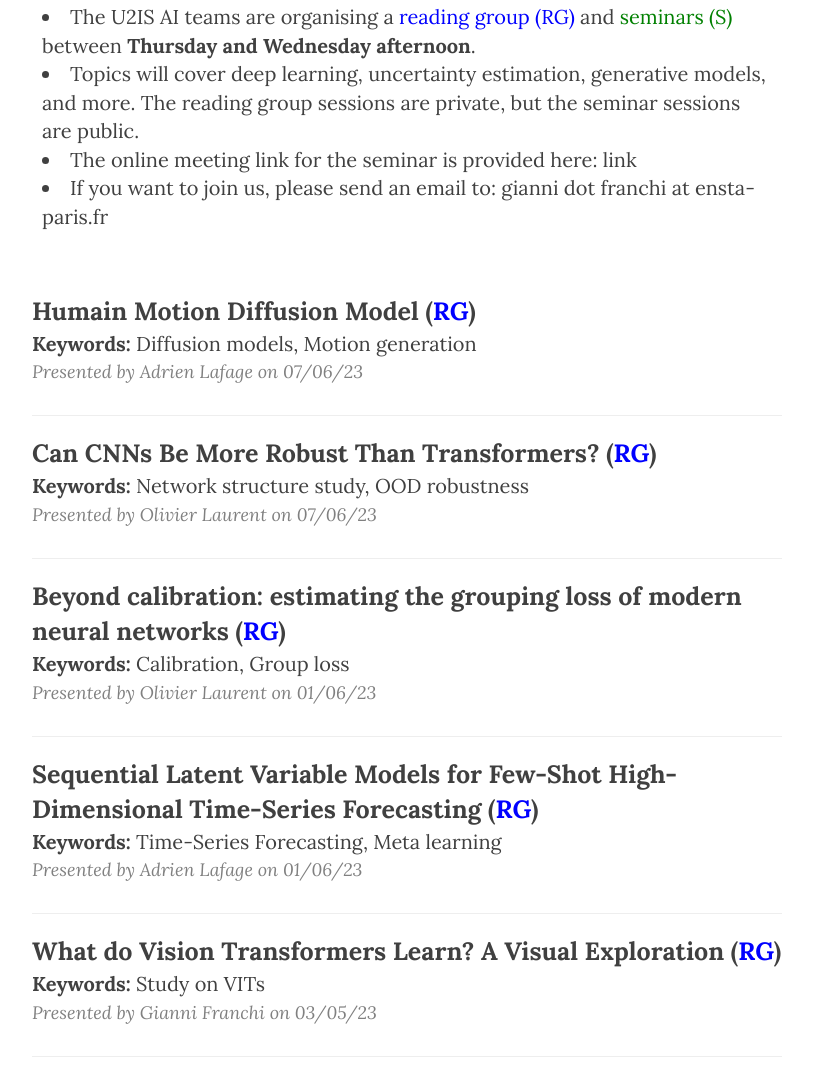
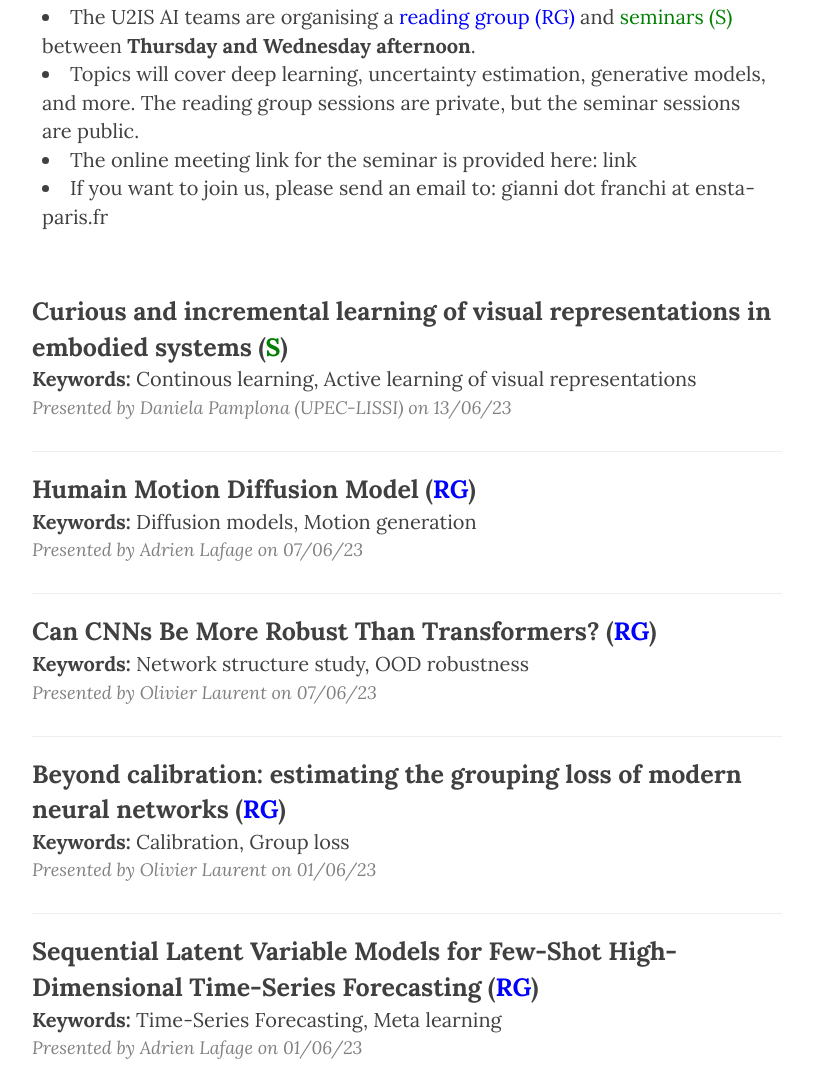
Before and after one commit to ENSTA-U2IS-AI/Reading-Group, a plain HTML site: page index.html in a window 1280 px wide. Shown: the part 893-1967 px from the top of the page, without its empty margins (233-1046 px from the left). Drawn offline with nearby package versions, Linux system fonts and the light colour scheme.

Commit message:
update seminar 13/06

```diff
--- a/index.html
+++ b/index.html
@@ -107,6 +107,23 @@
 
         <div class="row">
             <div class="col-lg-8 col-lg-offset-2 col-md-10 col-md-offset-1">
+
+
+                <div class="post-preview">
+                    <!-- <a href="https://arxiv.org/pdf/2209.14916.pdf"> -->
+                        <span class="subheading" style="font-size: 25px; font-weight: bold;">
+                            Curious and incremental learning of visual representations in embodied systems (<font style="color:green">S</font>)
+                        </span>
+                    <!-- </a> -->
+                    <br>
+                    <span class="subheading">
+                            <b>Keywords: </b> Continous learning, Active learning of visual representations
+                    </span>
+                    <p class="post-meta">Presented by Daniela Pamplona (UPEC-LISSI) on 13/06/23</p>
+                </div>
+                <hr>
+
+
 
                 <div class="post-preview">
                     <a href="https://arxiv.org/pdf/2209.14916.pdf">
```
